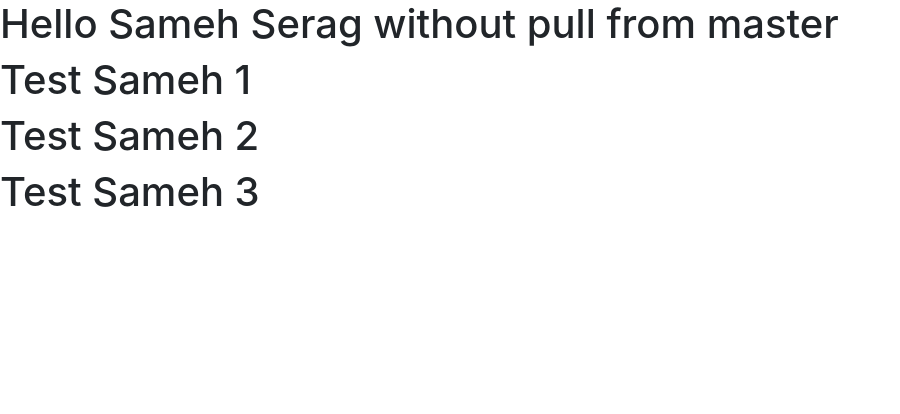
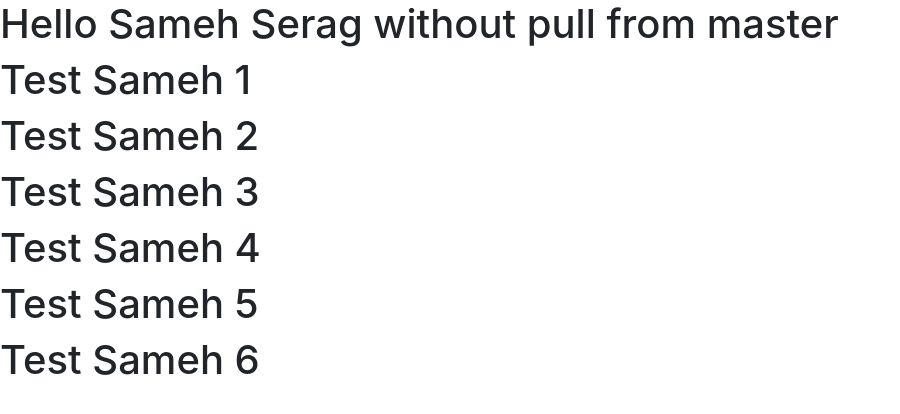
Before and after one commit to MohamedAshourEid/start-point, a plain HTML site: page index.html in a window 1280 px wide. Shown: the whole page, without its empty margins (0-900 px from the left). Drawn offline with Linux system fonts and the light colour scheme.

Commit message:
Add 3 Headers Test Sameh 4-6

```diff
--- a/index.html
+++ b/index.html
@@ -10,6 +10,9 @@
         <h1>Test Sameh 1</h1>
         <h1>Test Sameh 2</h1>
         <h1>Test Sameh 3</h1>
+        <h1>Test Sameh 4</h1>
+        <h1>Test Sameh 5</h1>
+        <h1>Test Sameh 6</h1>
 
 
 
```
